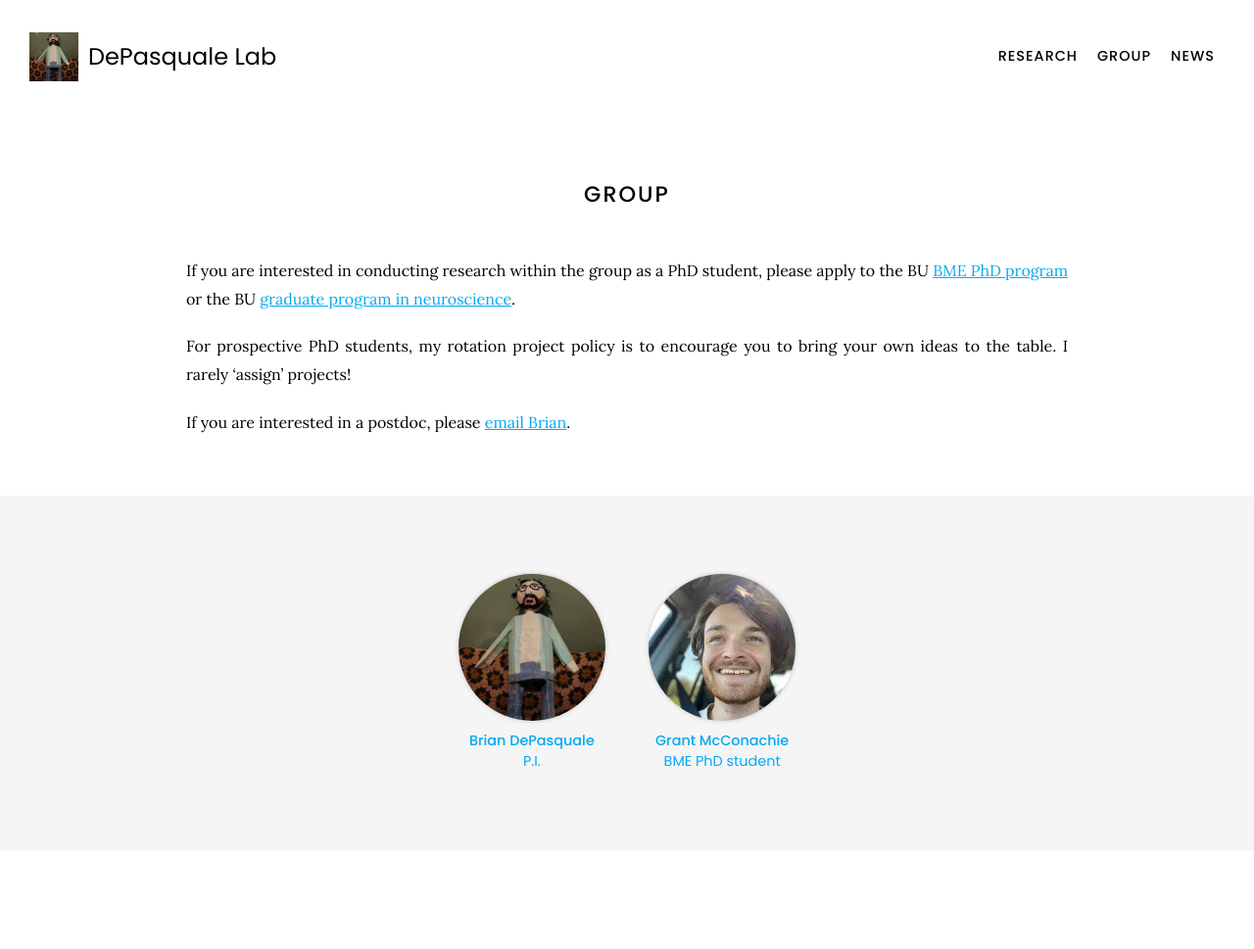
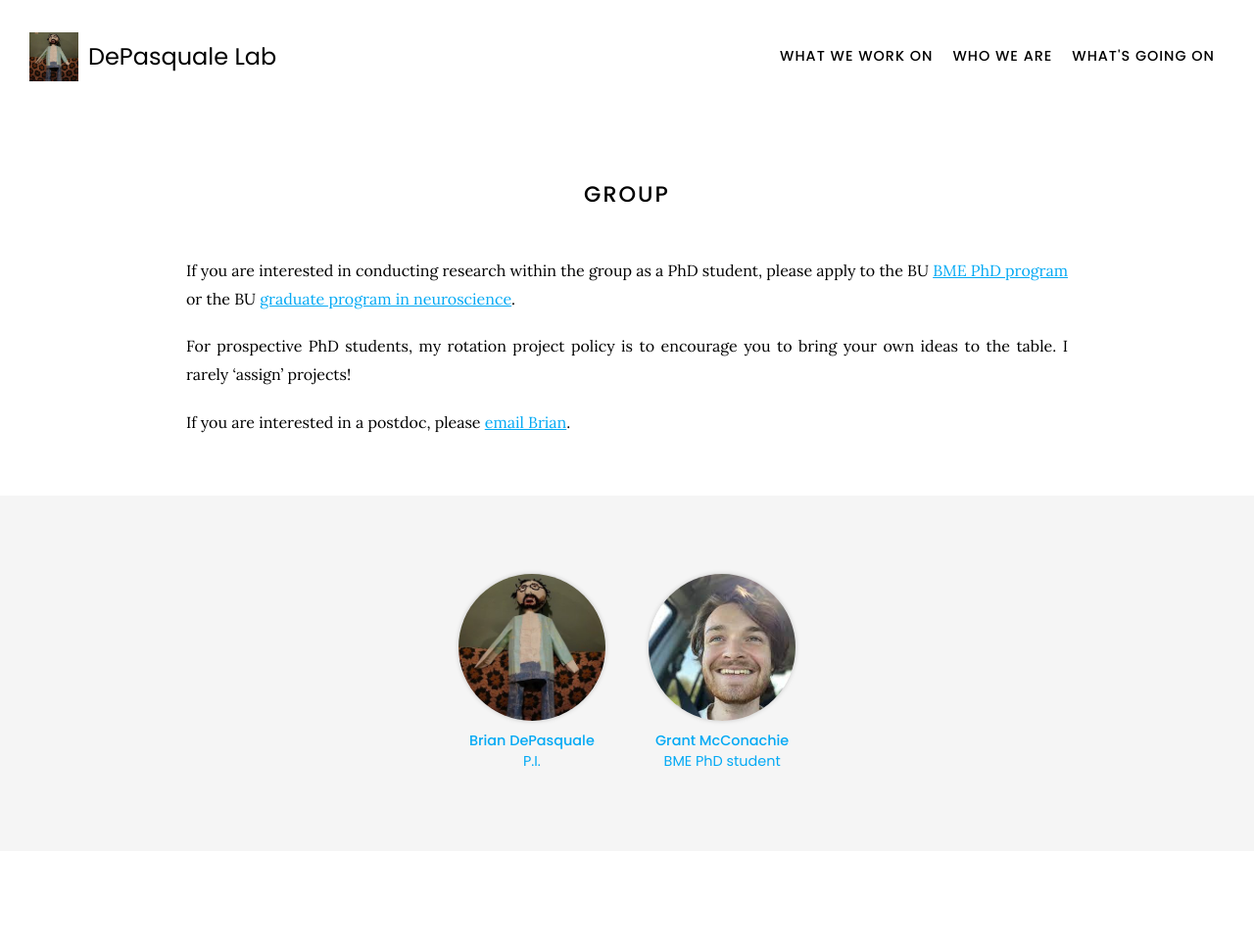
Before and after one commit to GrantMcConachie/depasquale-lab.github.io, a Jekyll site: the page built from team/index.md, in a window 1280 px wide. Shown: the whole page at 98% size. Built offline with Jekyll 4.4.1, drawn with Linux system fonts in a browser that asks for light colours; nearby versions of some CDN libraries.

Commit message:
changed titles

```diff
--- a/news/index.md
+++ b/news/index.md
@@ -1,5 +1,5 @@
 ---
-title: News
+title: What's going on
 nav:
   order: 3
   tooltip: News
--- a/research/index.md
+++ b/research/index.md
@@ -1,5 +1,5 @@
 ---
-title: Research
+title: What we work on
 nav:
   order: 1
   tooltip: Research
--- a/team/index.md
+++ b/team/index.md
@@ -1,8 +1,8 @@
 ---
-title: Group
+title: Who we are
 nav:
   order: 2
-  tooltip: Group
+  tooltip: People
 ---
 
 # <i class="fas fa-users"></i>Group
```
